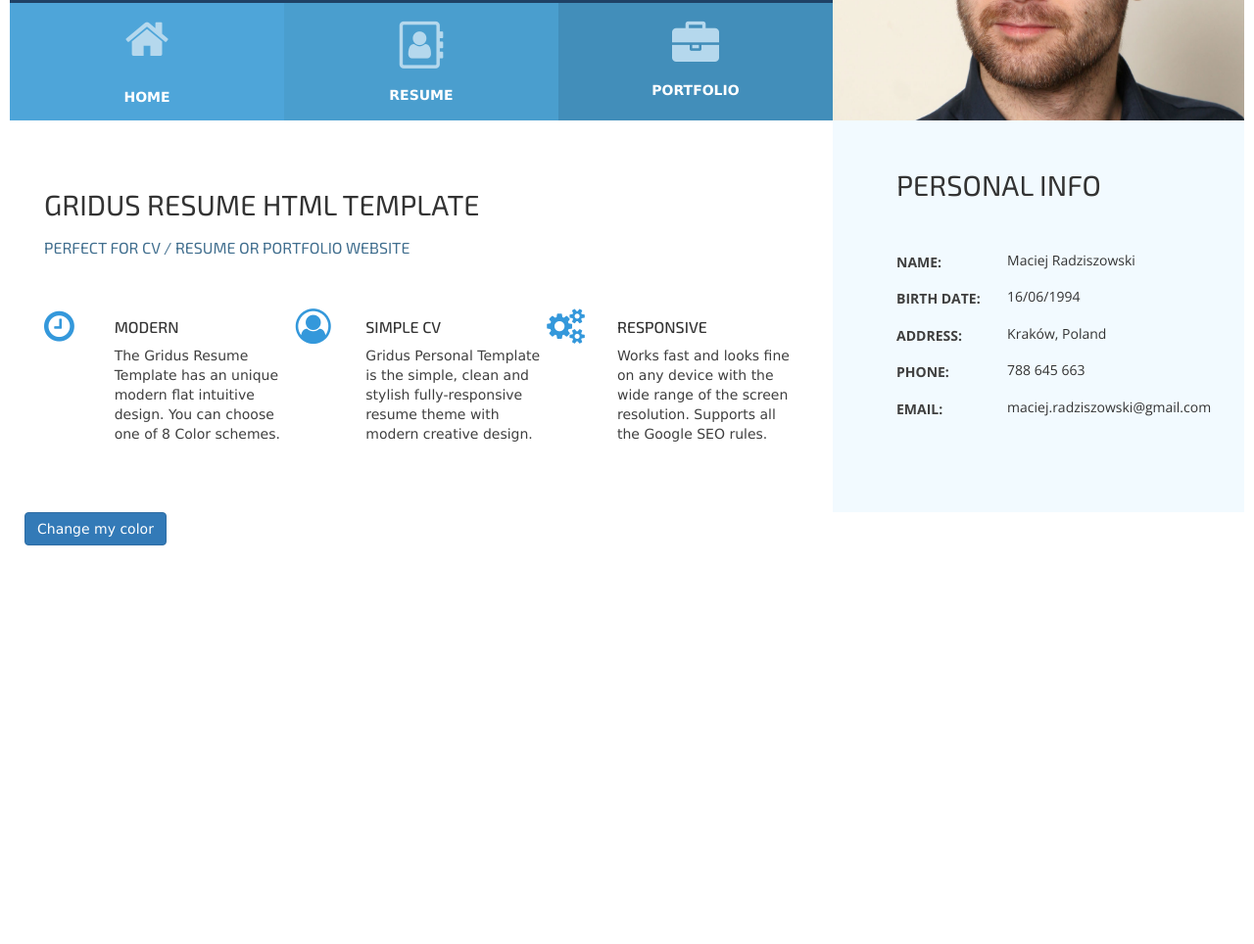
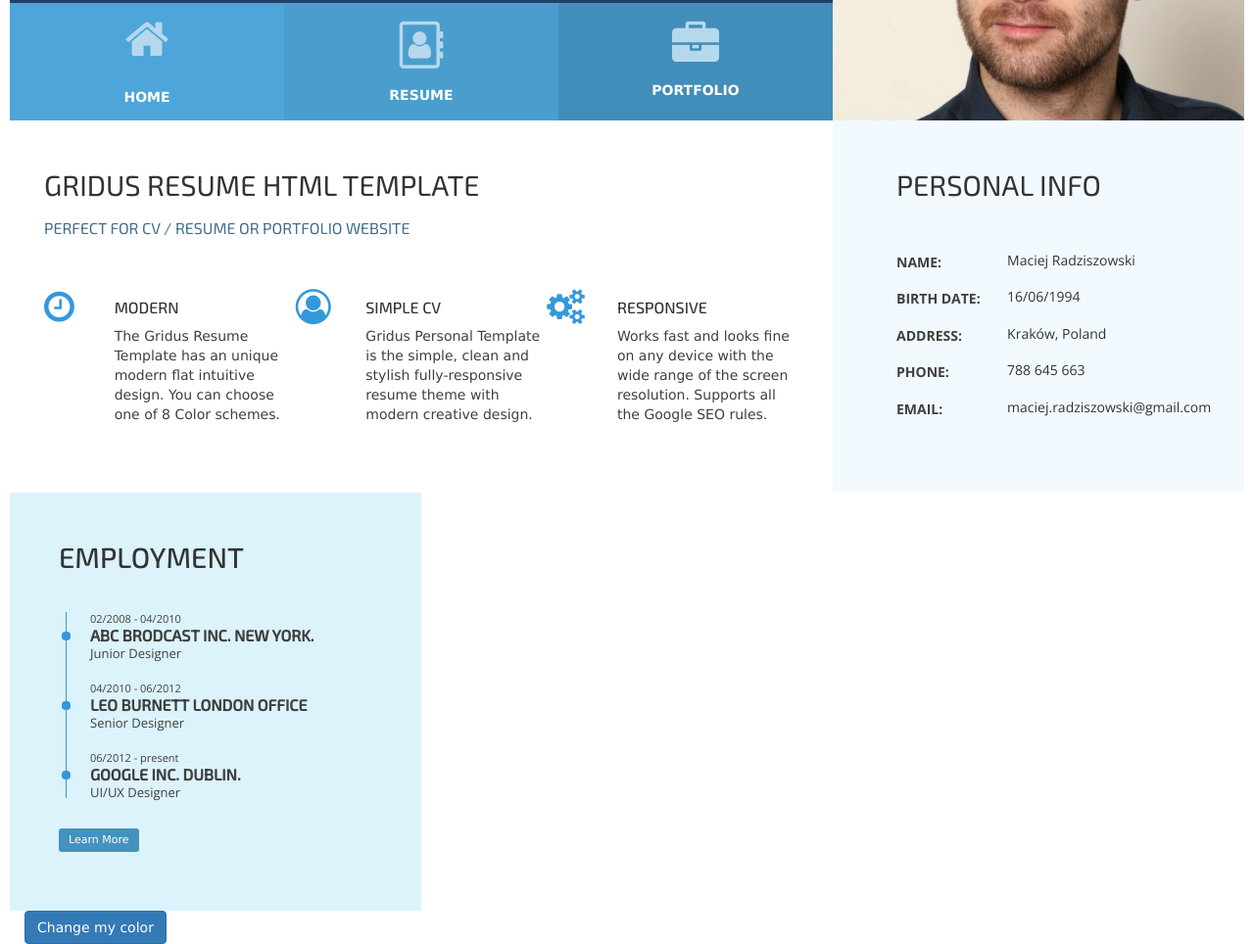
Before and after one commit to voliseq/voliseq.github.io, a website: page index.html in a window 1280 px wide. Shown: the part 237-1201 px from the top of the page at 98% size. Before the commit the page ends 800 px from the top, so only its background shows below. Drawn offline with nearby package versions, Linux system fonts and the light colour scheme.

Commit message:
employement

```diff
--- a/css/custom.css
+++ b/css/custom.css
@@ -13,6 +13,10 @@ h1 {
 .uppercase {
   text-transform: uppercase; }
 
+h3.title {
+  margin: 0;
+  font-size: 1.8125rem; }
+
 .color-blue {
   color: #3498db; }
 
@@ -27,6 +31,18 @@ h1 {
 
 .flex-row {
   display: flex; }
+
+.dividewhite1 {
+  height: 10px; }
+
+.dividewhite2 {
+  height: 20px; }
+
+.dividewhite3 {
+  height: 30px; }
+
+.dividewhite4 {
+  height: 40px; }
 
 header {
   color: #fff; }
@@ -212,3 +228,66 @@ header {
   font-family: Verdana, Arial, Helvetica, sans-serif;
   font-size: 0.875rem;
   color: #3f3f3f; }
+
+#my-experience {
+  background-color: #dcf3fb; }
+  #my-experience .exp {
+    border-left: 1px solid #3498db;
+    overflow: visible;
+    position: relative;
+    padding-left: 24px;
+    margin-left: 7px; }
+    #my-experience .exp a {
+      transition: opacity 0.3s ease; }
+    #my-experience .exp a:hover {
+      text-decoration: none;
+      cursor: pointer;
+      opacity: .6; }
+    #my-experience .exp li, #my-experience .exp li a {
+      color: #3f3f3f; }
+    #my-experience .exp li.date {
+      font-family: "Open Sans", sans-serif;
+      font-size: 0.6875rem;
+      margin-bottom: 0;
+      position: relative;
+      display: block;
+      font-weight: 400;
+      line-height: 1.2em; }
+    #my-experience .exp li.company {
+      font-family: "Exo 2", sans-serif;
+      position: relative;
+      font-size: 1rem;
+      font-weight: 600; }
+      #my-experience .exp li.company a::before {
+        background: #3498db;
+        position: absolute;
+        width: 9px;
+        height: 9px;
+        border-radius: 4px;
+        top: 7px;
+        left: -29px;
+        content: ""; }
+    #my-experience .exp li.position {
+      font-family: "Open Sans", sans-serif;
+      margin: 0 0 0 0;
+      display: block;
+      line-height: 0.75rem;
+      font-size: 0.8125rem; }
+    #my-experience .exp ul {
+      margin-top: 0;
+      padding-left: 0;
+      margin-bottom: 23px;
+      list-style: none; }
+  #my-experience .btn-wh-trans {
+    transition: background 0.5s ease;
+    color: #fff;
+    background: #4492bf;
+    padding: 1px 5px;
+    font-size: 0.6875rem;
+    padding: 3px 9px 2px 9px;
+    line-height: 1.5;
+    border-radius: 3px;
+    margin-top: 8px;
+    margin-right: 12px; }
+    #my-experience .btn-wh-trans:hover {
+      background: #e74c3c; }
--- a/gulpfile.js
+++ b/gulpfile.js
@@ -8,7 +8,7 @@ var gulp = require('gulp'),
 
 gulp.task("sass", function(){
 
-    return gulp.src('./sass/*.scss')
+    return gulp.src('./sass/style.scss')
         .pipe(concat('custom.scss'))
         .pipe(sass().on('error', sass.logError))
         .pipe(gulp.dest('./css'));
--- a/index.html
+++ b/index.html
@@ -177,6 +177,47 @@
             </div>
         </div>
     </div>
+
+    <div class="row flex-row">
+        <div id="my-experience" class="col-md-4 flex-column dark nopadding flex-col">
+            <div class="padding-50 flex-panel">
+                <h3 class="font-accident-two-normal uppercase title">Employment</h3>
+                <div class="dividewhite4"></div>
+                <div class="exp">
+                    <ul class="">
+                        <li class="date">02/2008 - 04/2010</li>
+                        <li class="company uppercase">
+                            <a>
+                                ABC Brodcast Inc. New York.
+                            </a>
+                        </li>
+                        <li class="position">Junior Designer</li>
+                    </ul>
+                    <ul class="">
+                        <li class="date">04/2010 - 06/2012</li>
+                        <li class="company uppercase">
+                            <a>
+                                Leo Burnett London Office
+                            </a>
+                        </li>
+                        <li class="position">Senior Designer</li>
+                    </ul>
+                    <ul class="">
+                        <li class="date">06/2012 - present</li>
+                        <li class="company uppercase">
+                            <a>
+                                Google Inc. Dublin.
+                            </a>
+                        </li>
+                        <li class="position">UI/UX Designer</li>
+                    </ul>
+                </div>
+                <a href="resume.html" class="btn btn-wh-trans btn-xs">Learn More</a>
+                <div class="dividewhite1"></div>
+            </div>
+        </div>
+    </div>
+
     <button class="btn btn-primary" id="colorChange" onclick="myFun()">Change my color</button>
 </div>
 
--- /dev/null
+++ b/sass/experience.scss
@@ -0,0 +1,74 @@
+#my-experience {
+    background-color: $color-light-blue;
+    .exp {
+        border-left: 1px solid rgb(52, 152, 219);
+        overflow: visible;
+        position: relative;
+        padding-left: 24px;
+        margin-left: 7px;
+        a{
+            transition: opacity 0.3s ease;
+        }
+        a:hover{
+            text-decoration: none;
+            cursor: pointer;
+            opacity: .6;
+        }
+        li, li a {
+            color: #3f3f3f;
+        }
+        li.date {
+            font-family: "Open Sans", sans-serif;
+            font-size: 0.6875rem;
+            margin-bottom: 0;
+            position: relative;
+            display: block;
+            font-weight: 400;
+            line-height: 1.2em;
+        }
+        li.company {
+            font-family: "Exo 2", sans-serif;
+            position: relative;
+            font-size: 1rem;
+            font-weight: 600;
+            a::before {
+                background: rgb(52, 152, 219);
+                position: absolute;
+                width: 9px;
+                height: 9px;
+                border-radius: 4px;
+                top: 7px;
+                left: -29px;
+                content: "";
+            }
+        }
+        li.position {
+            font-family: "Open Sans", sans-serif;
+            margin: 0 0 0 0;
+            display: block;
+            line-height: 0.75rem;
+            font-size: 0.8125rem;
+        }
+        ul {
+            margin-top: 0;
+            padding-left: 0;
+            margin-bottom: 23px;
+            list-style: none;
+        }
+    }
+    .btn-wh-trans{
+        transition: background 0.5s ease;
+        color: $white-font;
+        background: #4492bf;
+        padding: 1px 5px;
+        font-size: 0.6875rem;
+        padding: 3px 9px 2px 9px;
+        line-height: 1.5;
+        border-radius: 3px;
+        margin-top: 8px;
+        margin-right: 12px;
+        &:hover{
+            background: #e74c3c;
+        }
+    }
+}
--- a/sass/general.scss
+++ b/sass/general.scss
@@ -1,5 +1,6 @@
 $white-font: #fff;
 $color-blue: #3498db;
+$color-light-blue: #dcf3fb;
 @import url('https://fonts.googleapis.com/css?family=Exo+2:200,400,500');
 @import url('https://fonts.googleapis.com/css?family=Open+Sans:400,700');
 //fonts
@@ -19,7 +20,10 @@ h1 {
 .uppercase{
     text-transform: uppercase;
 }
-
+h3.title{
+    margin: 0;
+    font-size: 1.8125rem;
+}
 // colors
 .color-blue {
     color: $color-blue;
@@ -44,3 +48,15 @@ h1 {
     display: flex;
 
 }
+.dividewhite1{
+    height: 10px;
+}
+.dividewhite2{
+    height: 20px;
+}
+.dividewhite3{
+    height: 30px;
+}
+.dividewhite4{
+    height: 40px;
+}
--- /dev/null
+++ b/sass/style.scss
@@ -0,0 +1,4 @@
+@import "general";
+@import "header";
+@import "personal";
+@import "experience";
```
